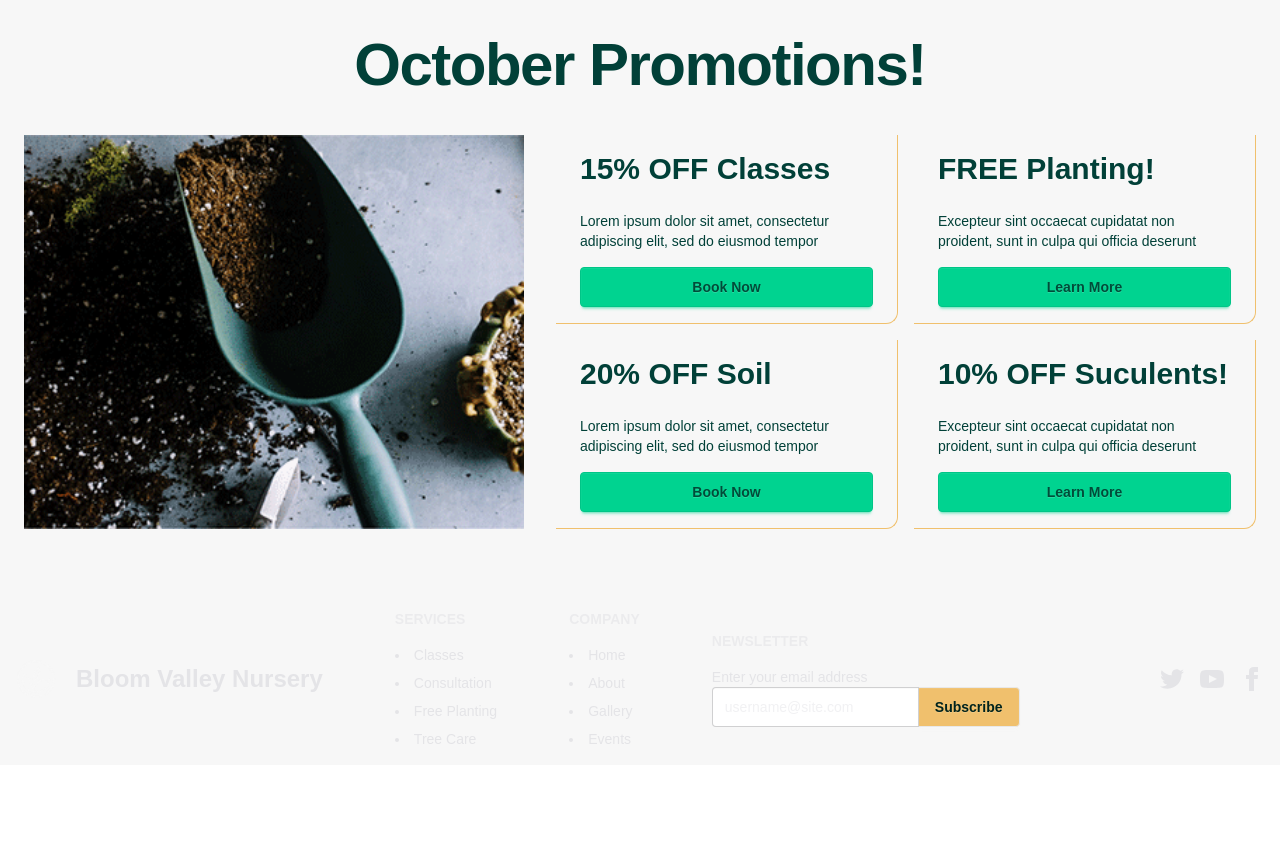
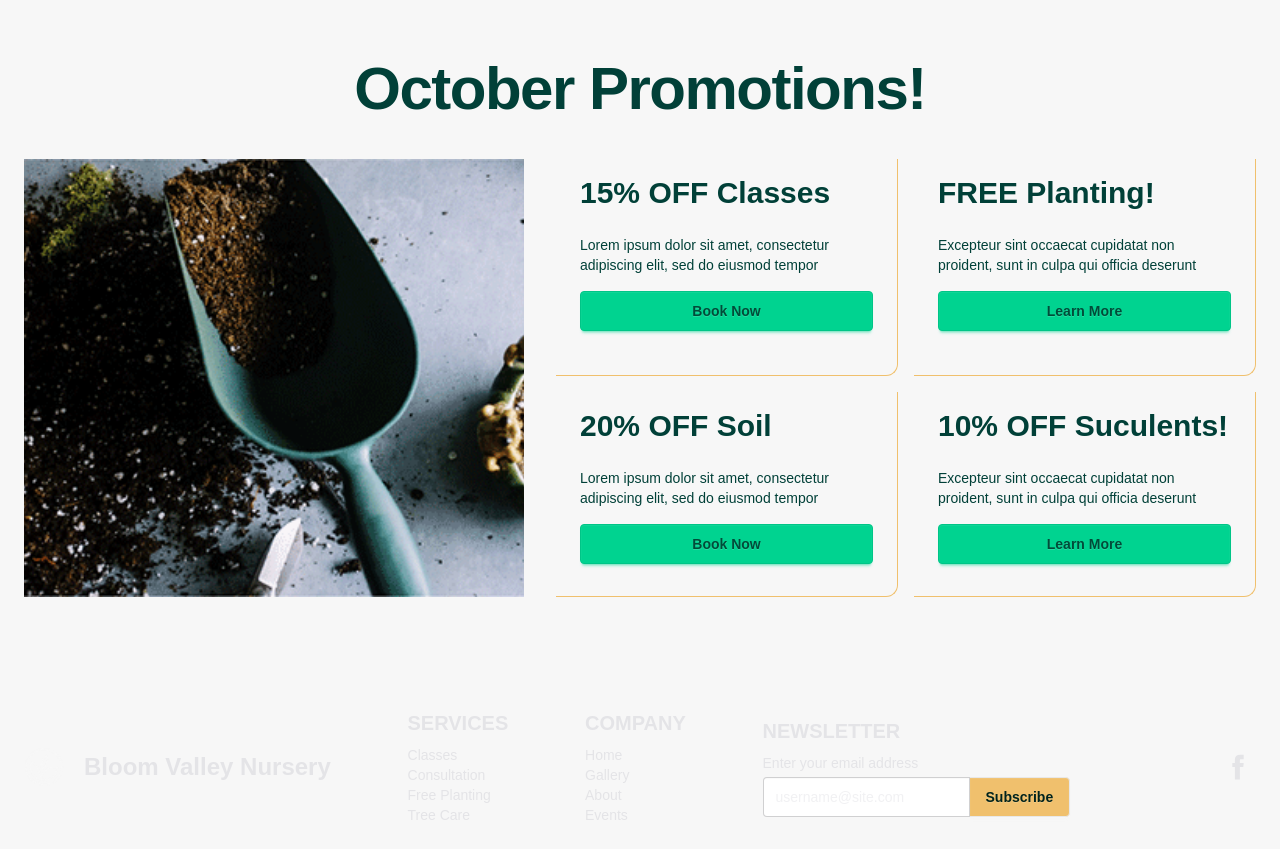
Before and after one commit to davemasilungan/bloom-valley, a Next.js app: page / in a window 1280 px wide. Shown: the part 880-1729 px from the top of the page. Before the commit the page ends 1645 px from the top, so only its background shows below. Built offline with nearby package versions, Linux system fonts and the light colour scheme.

Commit message:
Fixes touchups and home page components

```diff
--- a/src/components/Footer.tsx
+++ b/src/components/Footer.tsx
@@ -4,8 +4,8 @@ import Image from "next/image";
 const ProductPromo = () => {
   const footerNavLinks = [
     { isCompany: true, href: "/", label: "Home" },
+    { isCompany: true, href: "/gallery", label: "Gallery" },
     { isCompany: true, href: "/about", label: "About" },
-    { isCompany: true, href: "/gallery", label: "Gallery" },
     { isCompany: true, href: "/events", label: "Events" },
     { isCompany: false, href: "/about", label: "Classes" },
     { isCompany: false, href: "/about", label: "Consultation" },
@@ -14,7 +14,7 @@ const ProductPromo = () => {
   ];
 
   return (
-    <footer className="bg-background footer sm:footer-horizontal text-neutral-content items-center p-4">
+    <footer className="bg-background footer sm:footer-horizontal text-neutral-content items-center p-6 mt-6">
       <aside className="grid-flow-col items-center">
         <Link href="/">
           <Image
@@ -24,15 +24,13 @@ const ProductPromo = () => {
             height={40}
           />
         </Link>
-        <Link
-          href="/"
-          className="ml-3 text-nowrap font-bold text-lg md:text-2xl"
-        >
+        <Link href="/" className="ml-3 text-nowrap font-bold text-2xl">
           Bloom Valley Nursery
         </Link>
       </aside>
       <nav>
-        <h6 className="footer-title">Services</h6>
+        <h3 className="text-xl font-bold">SERVICES</h3>
+        <ul>
           {footerNavLinks
             .filter((link) => !link.isCompany)
             .map((link, index) => (
@@ -40,9 +38,11 @@ const ProductPromo = () => {
                 <Link href={link.href}>{link.label}</Link>
               </li>
             ))}
+        </ul>
       </nav>
       <nav>
-        <h6 className="footer-title">Company</h6>
+        <h3 className="text-xl font-bold">COMPANY</h3>
+        <ul>
           {footerNavLinks
             .filter((link) => link.isCompany)
             .map((link, index) => (
@@ -50,57 +50,63 @@ const ProductPromo = () => {
                 <Link href={link.href}>{link.label}</Link>
               </li>
             ))}
+        </ul>
       </nav>
       <form>
-        <h6 className="footer-title">Newsletter</h6>
+        <h6 className="text-xl font-bold">NEWSLETTER</h6>
         <fieldset className="w-80">
           <label>Enter your email address</label>
           <div className="join">
             <input
               type="text"
               placeholder="username@site.com"
-              className="input input-bordered join-item"
+              className="input input-bordered join-item mt-1"
             />
-            <button className="btn bg-[#F0C06D] text-[#00231C] join-item">
+            <button className="btn bg-[#F0C06D] text-[#00231C] join-item mt-1">
               Subscribe
             </button>
           </div>
         </fieldset>
       </form>
       <nav className="grid-flow-col gap-4 md:place-self-center md:justify-self-end">
-        <a target="_blank" href="/">
+        <a target="_blank" href="http://www.facebook.com" title="Facebook">
+          <svg
+            viewBox="0 0 512 512"
+            preserveAspectRatio="xMidYMid meet"
+            width="36"
+            height="36"
+            className="fill-current"
+          >
+            <path d="M211.9 197.4h-36.7v59.9h36.7V433.1h70.5V256.5h49.2l5.2-59.1h-54.4c0 0 0-22.1 0-33.7 0-13.9 2.8-19.5 16.3-19.5 10.9 0 38.2 0 38.2 0V82.9c0 0-40.2 0-48.8 0 -52.5 0-76.1 23.1-76.1 67.3C211.9 188.8 211.9 197.4 211.9 197.4z"></path>
+          </svg>
+        </a>
+
+        {/* <a target="_blank" href="http://www.youtube.com">
           <svg
             xmlns="http://www.w3.org/2000/svg"
             width="24"
             height="24"
             viewBox="0 0 24 24"
             className="fill-current"
+            role="img"
           >
-            <path d="M24 4.557c-.883.392-1.832.656-2.828.775 1.017-.609 1.798-1.574 2.165-2.724-.951.564-2.005.974-3.127 1.195-.897-.957-2.178-1.555-3.594-1.555-3.179 0-5.515 2.966-4.797 6.045-4.091-.205-7.719-2.165-10.148-5.144-1.29 2.213-.669 5.108 1.523 6.574-.806-.026-1.566-.247-2.229-.616-.054 2.281 1.581 4.415 3.949 4.89-.693.188-1.452.232-2.224.084.626 1.956 2.444 3.379 4.6 3.419-2.07 1.623-4.678 2.348-7.29 2.04 2.179 1.397 4.768 2.212 7.548 2.212 9.142 0 14.307-7.721 13.995-14.646.962-.695 1.797-1.562 2.457-2.549z"></path>
+            <title>Facebook Logo</title>
+            <path d="M19.615 3.184c-3.604-.246-11.631-.245-15.23 0-3.897.266-4.356 2.62-4.385 8.816.029 6.185.484 8.549 4.385 8.816 3.6.245 11.626.246 15.23 0 3.897-.266 4.356-2.62 4.385-8.816-.029-6.185-.484-8.549-4.385-8.816zm-10.615 12.816v-8l8 3.993-8 4.007z"></path>
           </svg>
         </a>
-        <a target="_blank" href="/">
+        <a target="_blank" href="http://www.facebook.com">
           <svg
             xmlns="http://www.w3.org/2000/svg"
             width="24"
             height="24"
             viewBox="0 0 24 24"
             className="fill-current"
+            role="img"
           >
-            <path d="M19.615 3.184c-3.604-.246-11.631-.245-15.23 0-3.897.266-4.356 2.62-4.385 8.816.029 6.185.484 8.549 4.385 8.816 3.6.245 11.626.246 15.23 0 3.897-.266 4.356-2.62 4.385-8.816-.029-6.185-.484-8.549-4.385-8.816zm-10.615 12.816v-8l8 3.993-8 4.007z"></path>
-          </svg>
-        </a>
-        <a target="_blank" href="/">
-          <svg
-            xmlns="http://www.w3.org/2000/svg"
-            width="24"
-            height="24"
-            viewBox="0 0 24 24"
-            className="fill-current"
-          >
+            <title>Facebook Logo</title>
             <path d="M9 8h-3v4h3v12h5v-12h3.642l.358-4h-4v-1.667c0-.955.192-1.333 1.115-1.333h2.885v-5h-3.808c-3.596 0-5.192 1.583-5.192 4.615v3.385z"></path>
           </svg>
-        </a>
+        </a> */}
       </nav>
     </footer>
   );
--- /dev/null
+++ b/src/components/HomeCategories.tsx
@@ -0,0 +1,5 @@
+const HomeCategories = () => {
+  return <div>PerksCategories</div>;
+};
+
+export default HomeCategories;
--- a/src/components/HomePromo.tsx
+++ b/src/components/HomePromo.tsx
@@ -4,7 +4,7 @@ const HomePromo = () => {
   return (
     <div className="max-w-screen-xl mx-auto py-8 px-4 lg:py-16 lg:px-6">
       <div className="text-center mb-10">
-        <h2 className="text-6xl tracking-tight font-bold text-primary-800">
+        <h2 className="text-6xl tracking-tight font-bold text-primary-800 mt-6">
           October Promotions!
         </h2>
       </div>
@@ -29,14 +29,14 @@ const HomePromo = () => {
                 eiusmod tempor
               </p>
               <Link href="/gallery">
-                <button className="btn btn-block btn-success mt-4">
+                <button className="btn btn-block btn-success mt-4 mb-4">
                   Book Now
                 </button>
               </Link>
             </div>
           </div>
           <div className="w-full sm:w-1/2 mb-4 px-2 ">
-            <div className="h-full py-4 px-6 border border-[#F0C06D] border-t-0 border-l-0 rounded-br-xl">
+            <div className="h-full py-4 px-6 border border-[#F0C06D] border-t-0 border-l-0 rounded-br-xl mb-3">
               <h3 className="text-3xl font-bold text-md mb-6">
                 FREE Planting!
               </h3>
@@ -45,7 +45,7 @@ const HomePromo = () => {
                 qui officia deserunt
               </p>
               <Link href="/gallery">
-                <button className="btn btn-block btn-success mt-4">
+                <button className="btn btn-block btn-success mt-4 mb-4">
                   Learn More
                 </button>
               </Link>
@@ -60,7 +60,7 @@ const HomePromo = () => {
                 eiusmod tempor
               </p>
               <Link href="/gallery">
-                <button className="btn btn-block btn-success mt-4">
+                <button className="btn btn-block btn-success mt-4 mb-4">
                   Book Now
                 </button>
               </Link>
@@ -77,7 +77,7 @@ const HomePromo = () => {
                 qui officia deserunt
               </p>
               <Link href="/gallery">
-                <button className="btn btn-block btn-success mt-4">
+                <button className="btn btn-block btn-success mt-4 mb-4">
                   Learn More
                 </button>
               </Link>
--- a/src/components/Navbar.tsx
+++ b/src/components/Navbar.tsx
@@ -14,8 +14,8 @@ const Navbar = () => {
 
   const navLinks = [
     { href: "/", label: "Home" },
+    { href: "/gallery", label: "Gallery" },
     { href: "/about", label: "About" },
-    { href: "/gallery", label: "Gallery" },
     { href: "/events", label: "Events" },
     { href: "/", label: "Sign In" },
     { href: "/", label: "Sign Up" },
```
Also changed, not shown: src/components/HomeHero.tsx (+12 -2 lines). Lines whose indentation alone changed are shown as unchanged.
